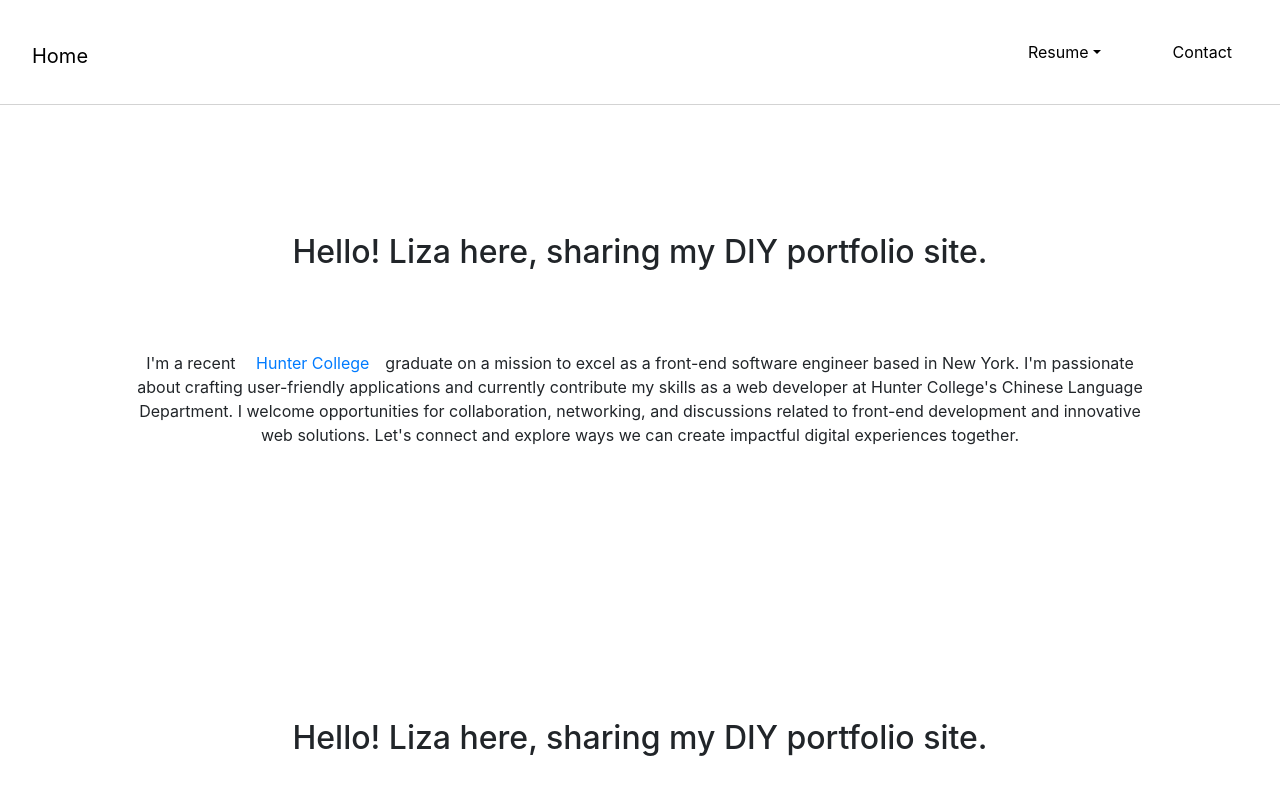
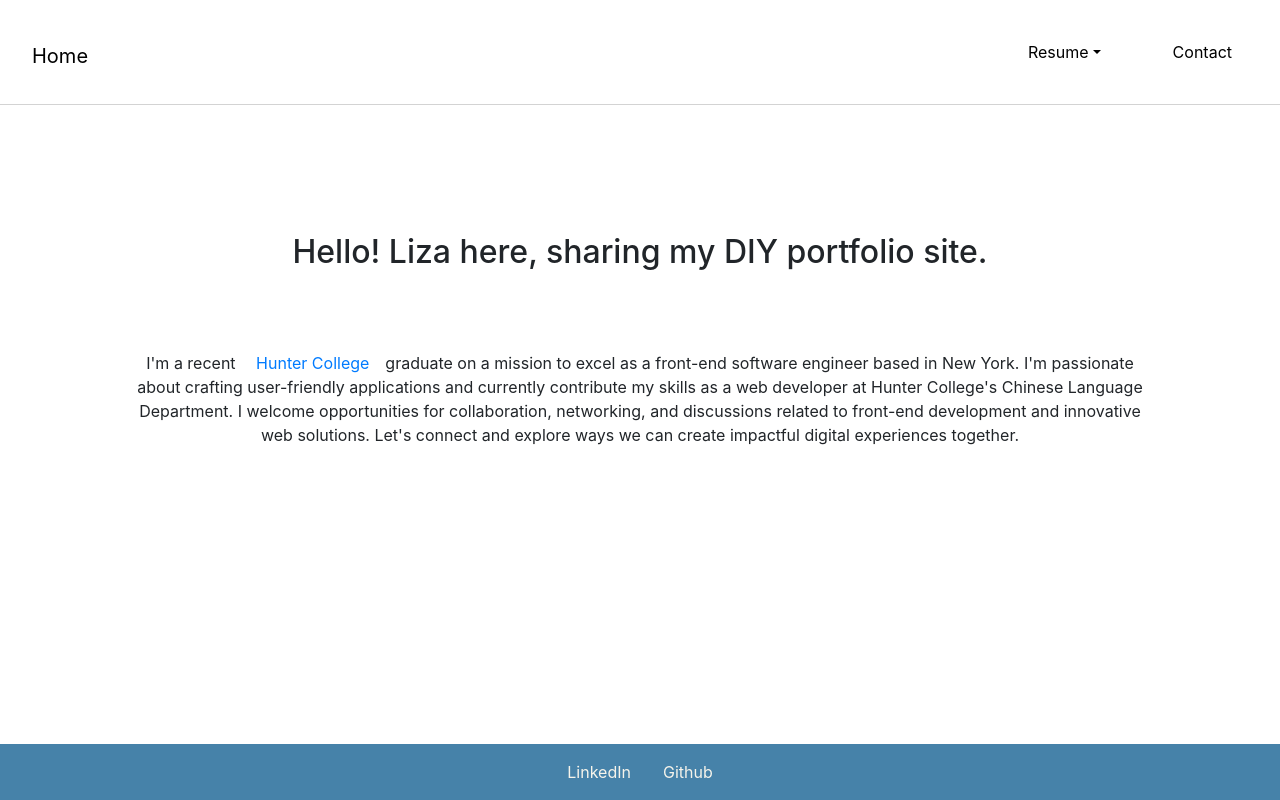
Before and after one commit to LizaFeng/PersonalPortfolio, a React (Create React App) app: page / in a window 1280 px wide. Shown: the top 800 px of the page. Built offline with nearby package versions, Linux system fonts and the light colour scheme.

Commit message:
removing Home from main-content div

```diff
--- a/src/App.js
+++ b/src/App.js
@@ -10,9 +10,7 @@ function App() {
       <div className="navDiv">
         <NavBar />
       </div>
-      <div className="main-content">
-        <Home />
-      </div>
+      <div className="main-content"></div>
       <div className="footDiv">
         <Footer />
       </div>
```
